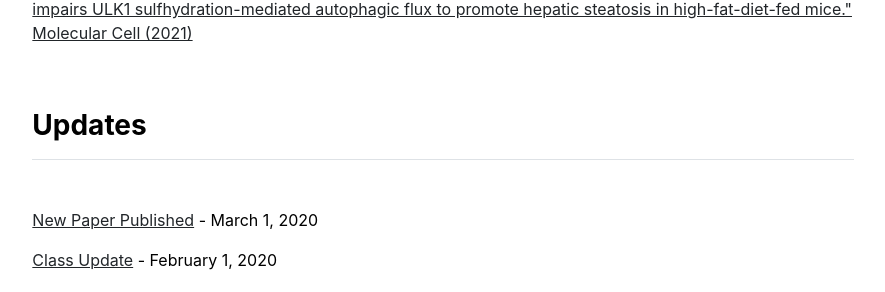
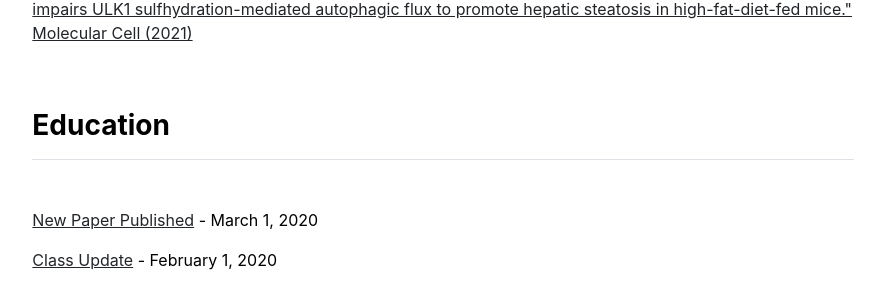
Before and after one commit to thuynguyenma/thuynguyen, a Jekyll site: the page built from index.md, in a window 1280 px wide. Shown: the part 640-932 px from the top of the page, without its empty margins (197-1082 px from the left). Built offline with Jekyll 4.4.1, drawn with Linux system fonts in a browser that asks for light colours.

Commit message:
update contents

```diff
--- a/_layouts/home.html
+++ b/_layouts/home.html
@@ -16,7 +16,7 @@
 
 <div class="row g-5 mb-5">
   <div class="col-md-12">
-    <h3 class="fw-bold border-bottom pb-3 mb-5">Updates</h3>
+    <h3 class="fw-bold border-bottom pb-3 mb-5">Education</h3>
     {% for post in site.posts %}
       <p><a href="{{ site.github.url }}/{{ post.url }}">{{ post.title }}</a> - {{ post.date | date: "%B %-d, %Y" }}</p>
     {% endfor %}
```
